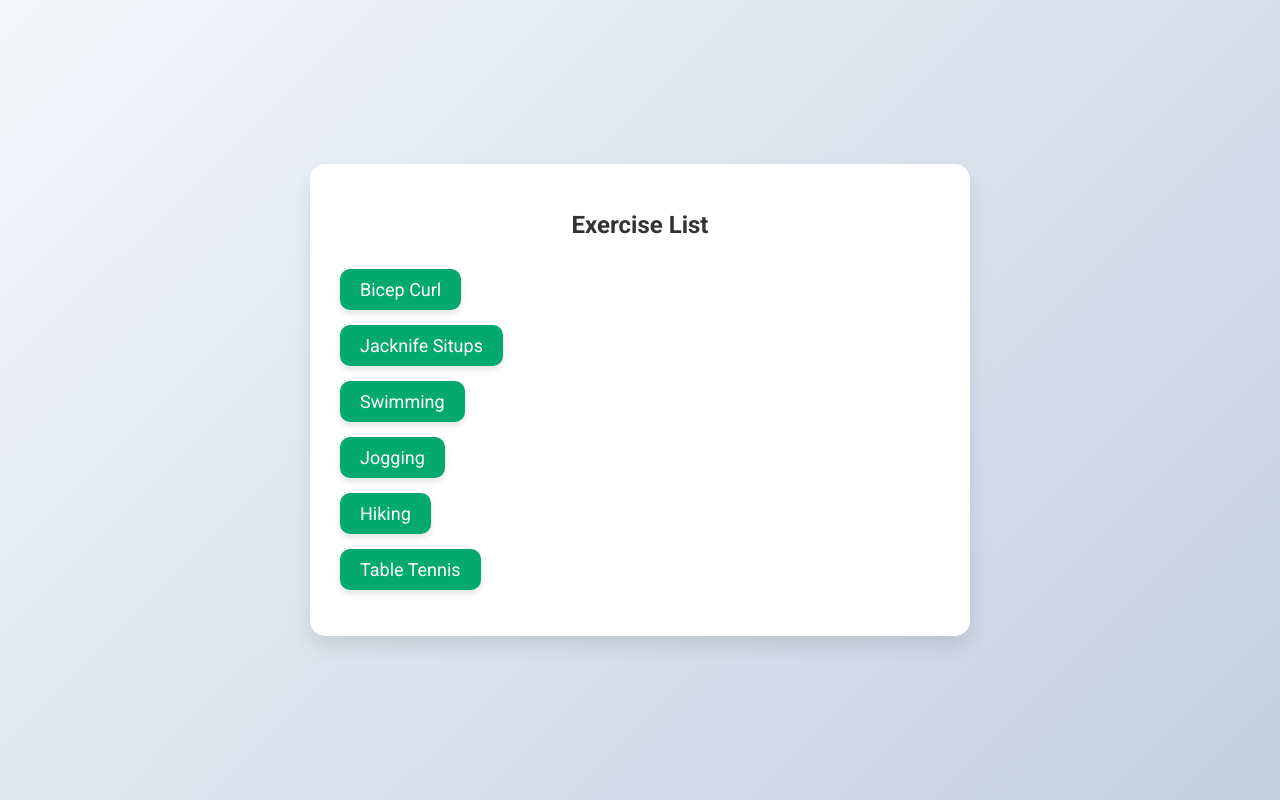
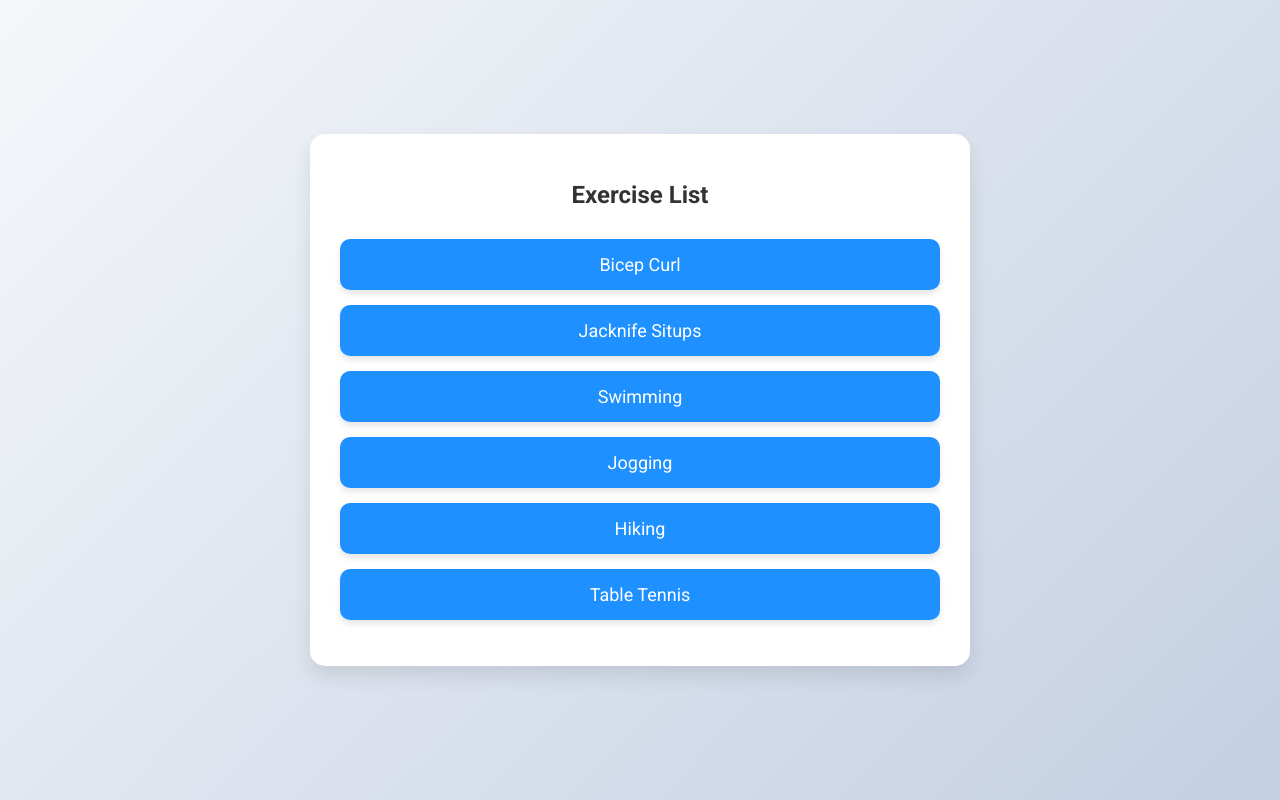
Before and after one commit to sergioscattone/Agile-Harvard, a Flask app: page /exercises in a window 1280 px wide. Run offline with Flask 3, Linux system fonts and the light colour scheme; the visitor is signed in with stand-in values (Sample User, id 1).

Commit message:
Merge remote-tracking branch 'origin/main'
# Conflicts:
#	app.py

```diff
--- a/app.py
+++ b/app.py
@@ -1,4 +1,4 @@
-from flask import Flask, render_template, request, redirect, url_for, flash, session
+from flask import Flask, render_template, request, redirect, url_for, flash, session,get_flashed_messages
 
 app = Flask(__name__)
 app.config['SQLALCHEMY_DATABASE_URI'] = 'sqlite:///yourdatabase.db'
@@ -26,6 +26,7 @@
             return redirect(url_for('index', username=username))
         else:
             flash('Invalid credentials', 'danger')
+    get_flashed_messages()
     return render_template('login.html')
 
 
--- a/static/styles/styles_exercises.js
+++ b/static/styles/styles_exercises.js
@@ -45,22 +45,32 @@
         }
 
         .exercise-list a {
-            background-color: #04AA6D;
+            display: inline-block;
+            background-color: #04AA6D; /* Default Green */
             border: none;
             color: white;
-            padding: 10px 20px;
+            padding: 15px;
             text-align: center;
             text-decoration: none;
-            display: inline-block;
             font-size: 18px;
             border-radius: 10px;
             transition: background-color 0.3s ease, transform 0.3s ease;
             box-shadow: 0 4px 6px rgba(0, 0, 0, 0.1);
+            width: 100%; /* Ensure all buttons are the same length */
+            box-sizing: border-box;
+        }
+
+        .exercise-list a:nth-child(odd) {
+            background-color: #1E90FF; /* Blue */
+        }
+
+        .exercise-list a:nth-child(even) {
+            background-color: #FF6347; /* Red */
         }
 
         .exercise-list a:hover {
-            background-color: #039f5b;
             transform: translateY(-2px);
+            opacity: 0.9;
         }
 
         @keyframes fadeIn {
```
Also changed, not shown: templates/exercises.html (line endings or trailing spaces).
